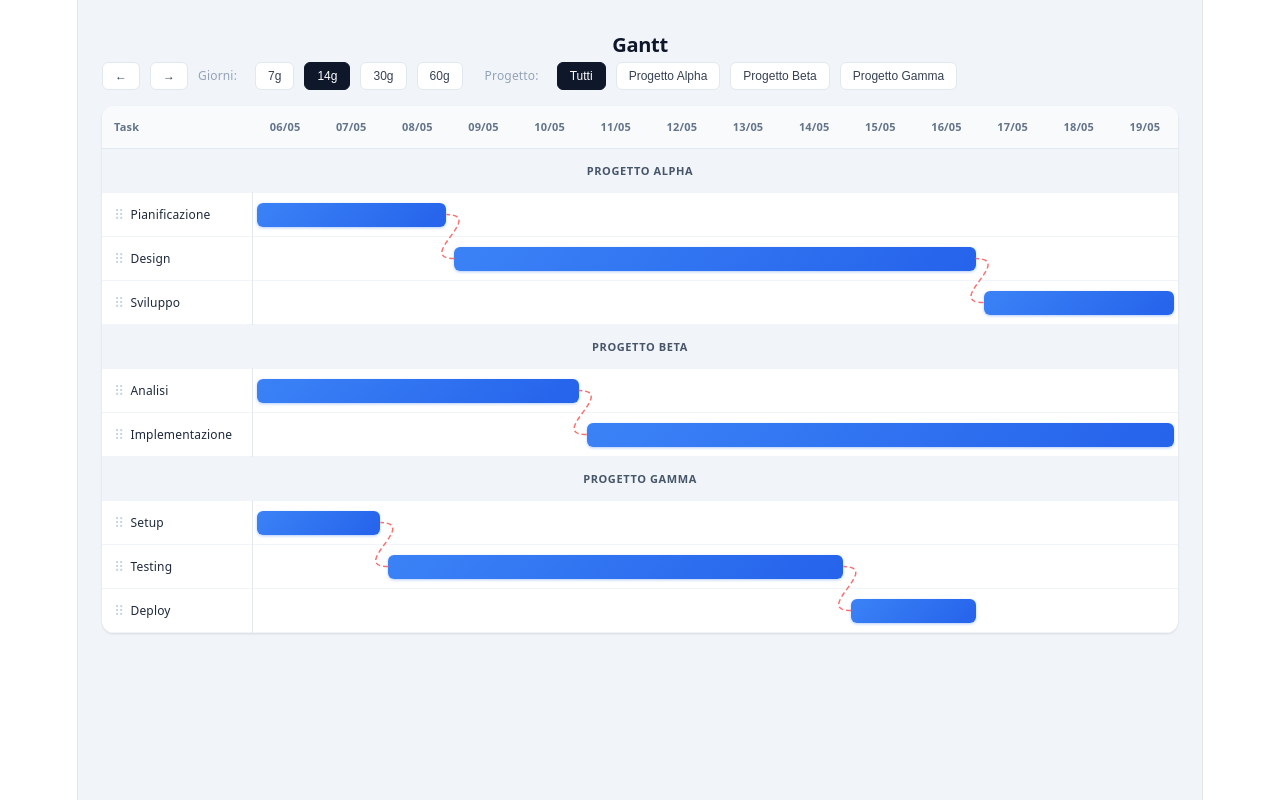
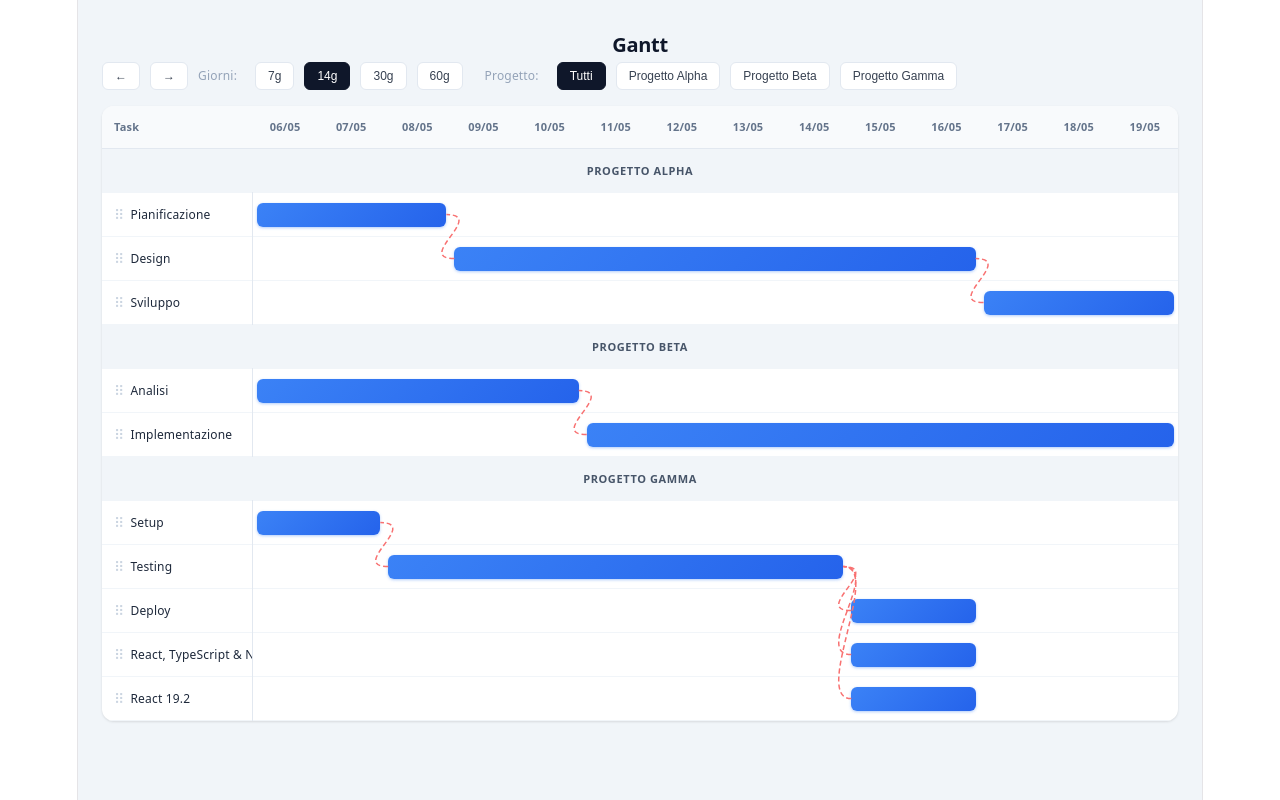
Before and after one commit to sensorario/gantt.simonegentili.com, a React (Vite) app: page / in a window 1280 px wide. Built offline with nearby package versions, Linux system fonts and the light colour scheme.

Commit message:
chore(config): add more tasks

```diff
--- /dev/null
+++ b/gocommit.conf.json
@@ -0,0 +1,4 @@
+{
+  "onAfterCommit": "",
+  "onBeforeCommit": ""
+}
--- a/src/App.jsx
+++ b/src/App.jsx
@@ -28,6 +28,8 @@ const initialProjects = [
       { id: 6, name: 'Setup', start: new Date(2026, 4, 6), end: new Date(2026, 4, 7) },
       { id: 7, name: 'Testing', start: new Date(2026, 4, 8), end: new Date(2026, 4, 14), dependsOn: 6 },
       { id: 8, name: 'Deploy', start: new Date(2026, 4, 15), end: new Date(2026, 4, 16), dependsOn: 7 },
+      { id: 9, name: 'React, TypeScript & Next.js', start: new Date(2026, 4, 15), end: new Date(2026, 4, 16), dependsOn: 7 },
+      { id: 10, name: 'React 19.2', start: new Date(2026, 4, 15), end: new Date(2026, 4, 16), dependsOn: 7 },
     ],
   },
 ]
```
